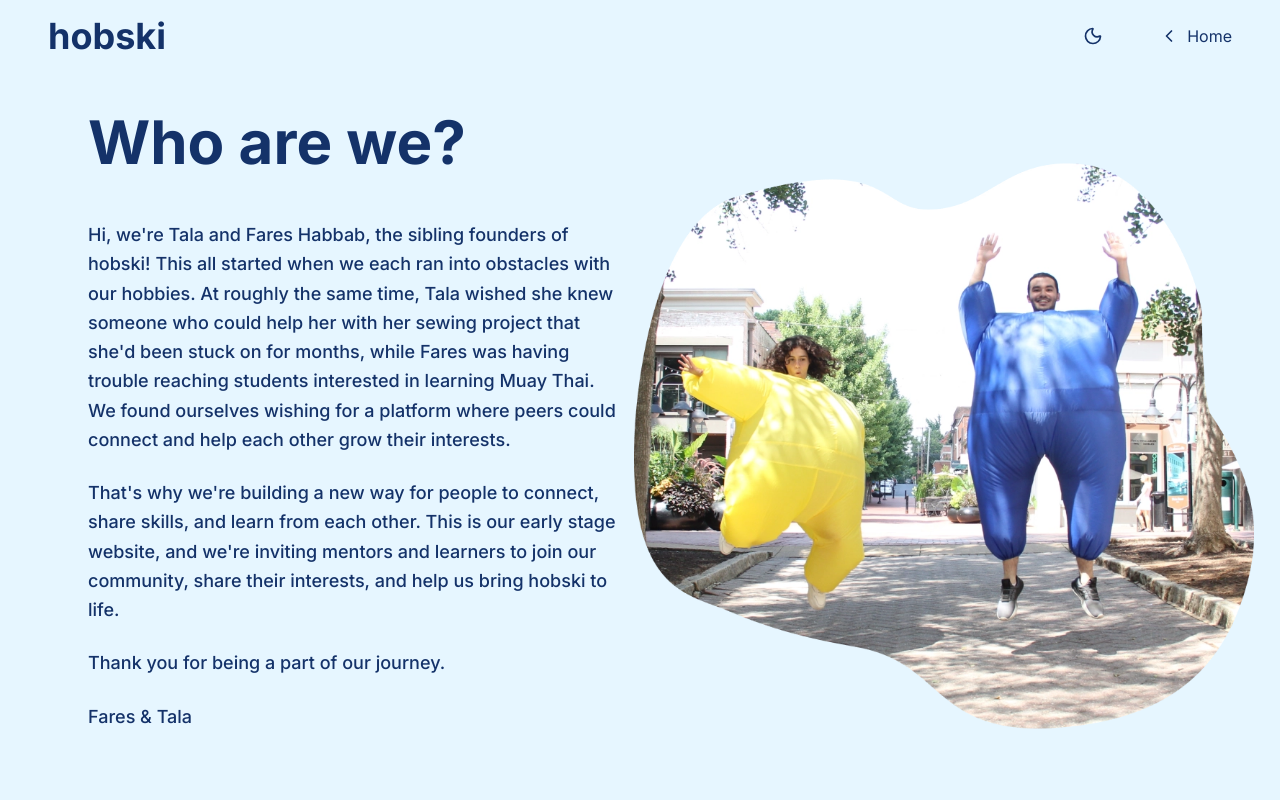
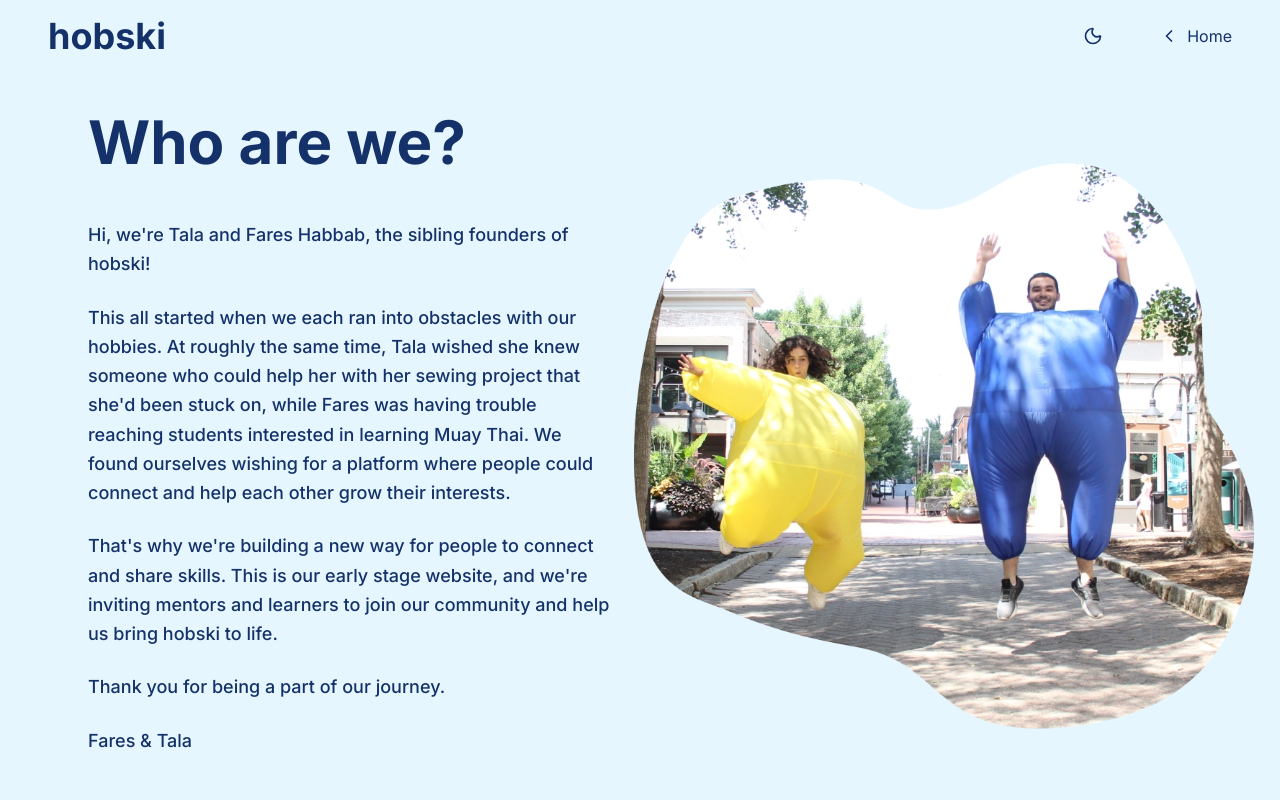
Before and after one commit to fares-hab/hobski, a React (Vite) app: page /about in a window 1280 px wide. Shown: the top 800 px of the page. Built offline with nearby package versions, Linux system fonts and the light colour scheme.

Commit message:
About section text change

```diff
--- a/src/components/About.jsx
+++ b/src/components/About.jsx
@@ -27,11 +27,15 @@ export default function About({ theme, setTheme }) {
           {/* Text Content */}
           <div className="space-y-6">
             <p className="text-lg leading-relaxed font-medium">
-              Hi, we're Tala and Fares Habbab, the sibling founders of hobski! This all started when we each ran into obstacles with our hobbies. At roughly the same time, Tala wished she knew someone who could help her with her sewing project that she'd been stuck on for months, while Fares was having trouble reaching students interested in learning Muay Thai. We found ourselves wishing for a platform where peers could connect and help each other grow their interests.
+              Hi, we're Tala and Fares Habbab, the sibling founders of hobski!
             </p>
 
             <p className="text-lg leading-relaxed font-medium">
-              That's why we're building a new way for people to connect, share skills, and learn from each other. This is our early stage website, and we're inviting mentors and learners to join our community, share their interests, and help us bring hobski to life.
+              This all started when we each ran into obstacles with our hobbies. At roughly the same time, Tala wished she knew someone who could help her with her sewing project that she'd been stuck on, while Fares was having trouble reaching students interested in learning Muay Thai. We found ourselves wishing for a platform where people could connect and help each other grow their interests.
+            </p>
+
+            <p className="text-lg leading-relaxed font-medium">
+              That's why we're building a new way for people to connect and share skills. This is our early stage website, and we're inviting mentors and learners to join our community and help us bring hobski to life.
             </p>
 
             <p className="text-lg leading-relaxed font-medium">
```
